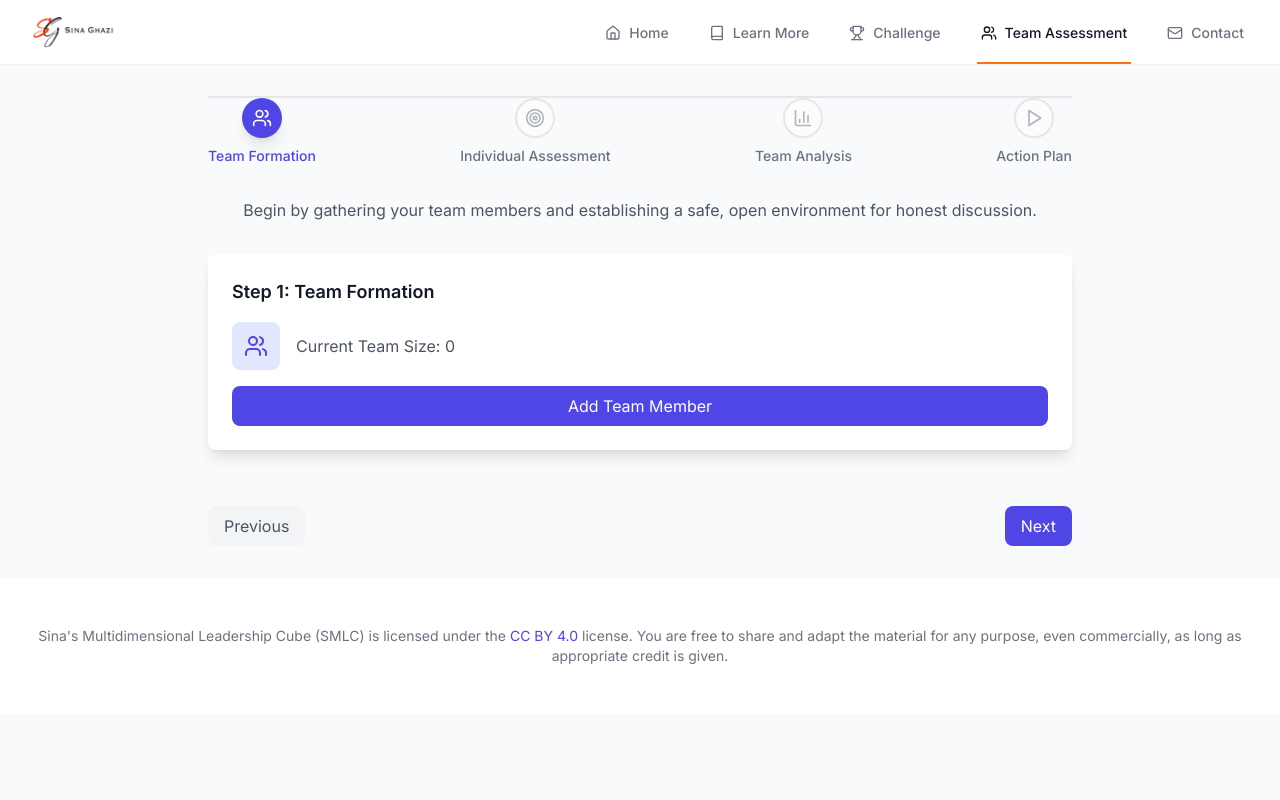
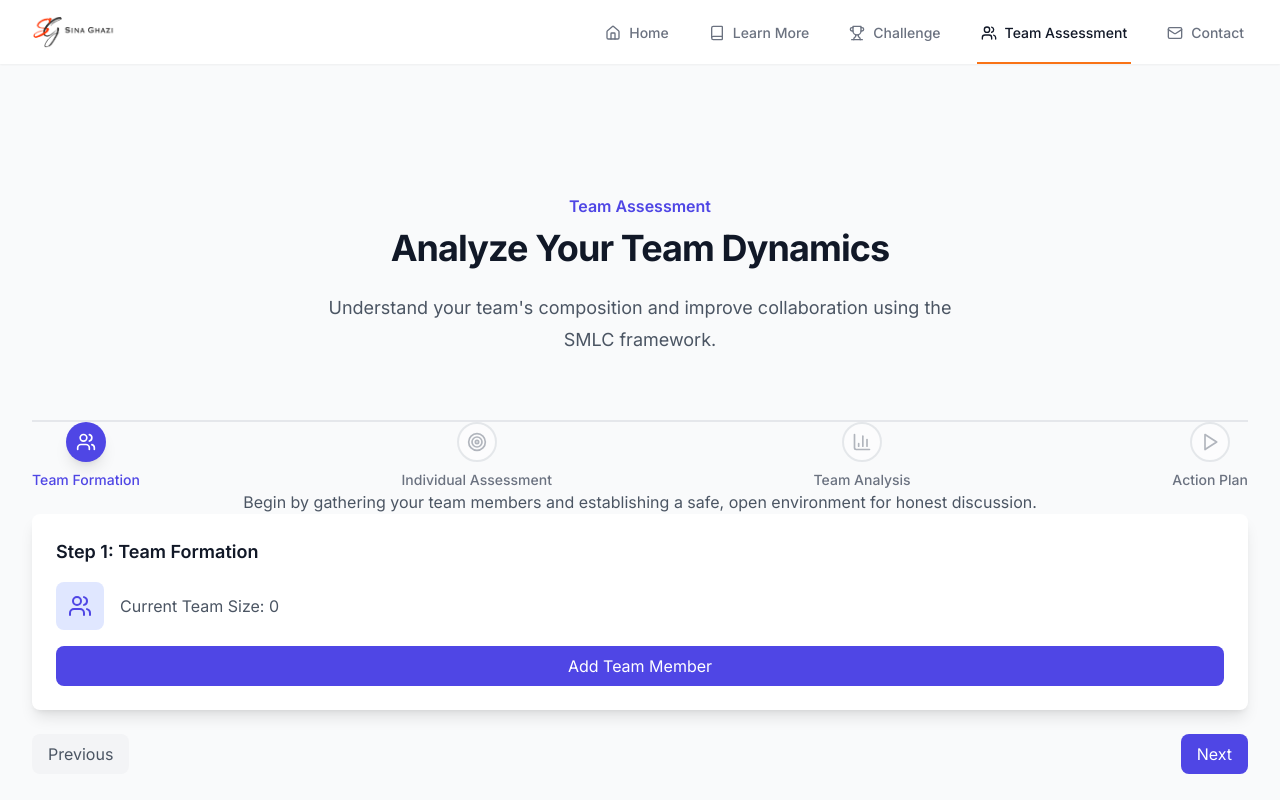
Before and after one commit to sinaghazi/smlc-website, a React (Vite) app: page /teams/assessment in a window 1280 px wide. Shown: the top 800 px of the page. Built offline with nearby package versions, Linux system fonts and the light colour scheme.

Commit message:
fix formatting

```diff
--- a/src/components/teams/TeamAssessment.tsx
+++ b/src/components/teams/TeamAssessment.tsx
@@ -314,8 +314,21 @@ export const TeamAssessment: React.FC = () => {
   ];
 
   return (
-      <div className="max-w-4xl mx-auto px-4 py-8">
-        <div className="space-y-8">
+      <div className="py-24 sm:py-32">
+        <div className="mx-auto max-w-7xl px-8 lg:px-8">
+          {/* Hero Section */}
+          <div className="mx-auto max-w-2xl lg:text-center mb-16">
+            <h2 className="text-base font-semibold leading-7 text-indigo-600">
+              Team Assessment
+            </h2>
+            <p className="mt-2 text-3xl font-bold tracking-tight text-gray-900 sm:text-4xl">
+              Analyze Your Team Dynamics
+            </p>
+            <p className="mt-6 text-lg leading-8 text-gray-600">
+              Understand your team's composition and improve collaboration using the SMLC framework.
+            </p>
+          </div>
+
           {/* Progress Steps */}
           <div className="relative">
             {/* Progress Bar */}
```
